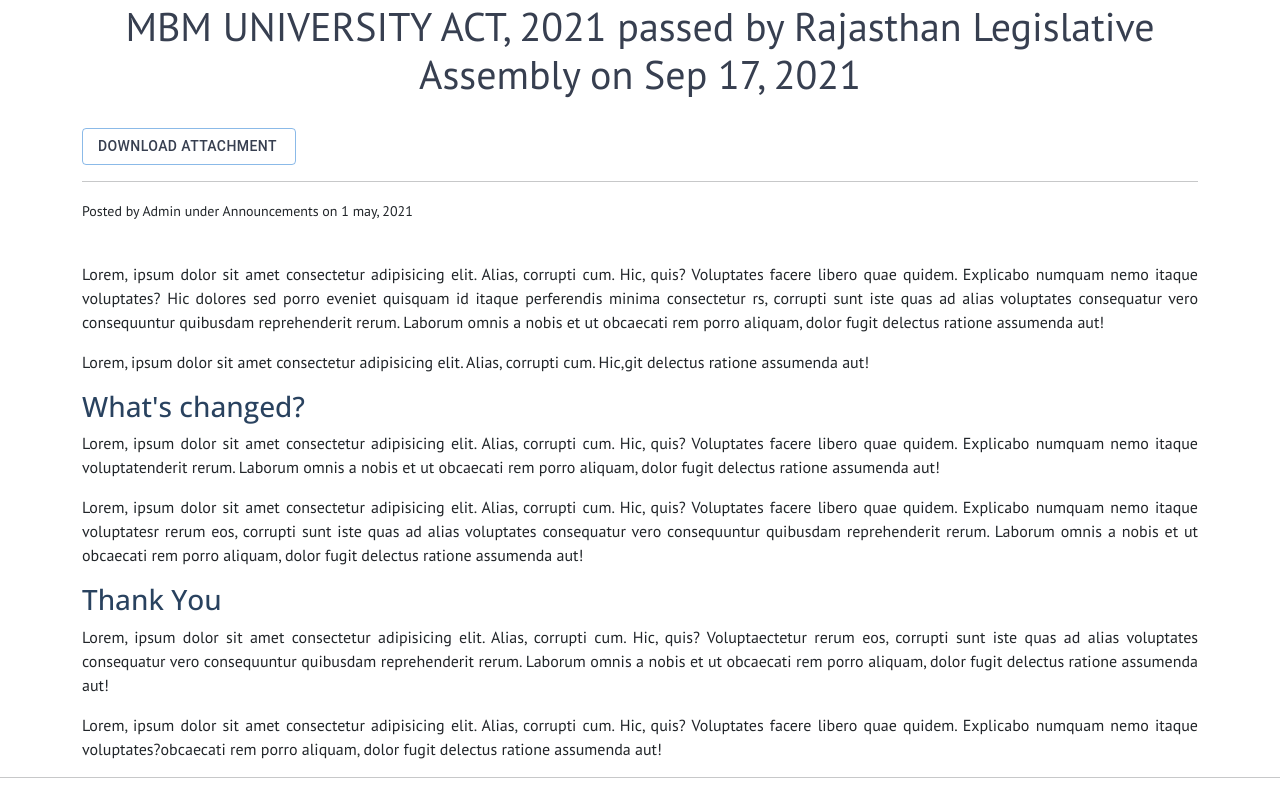
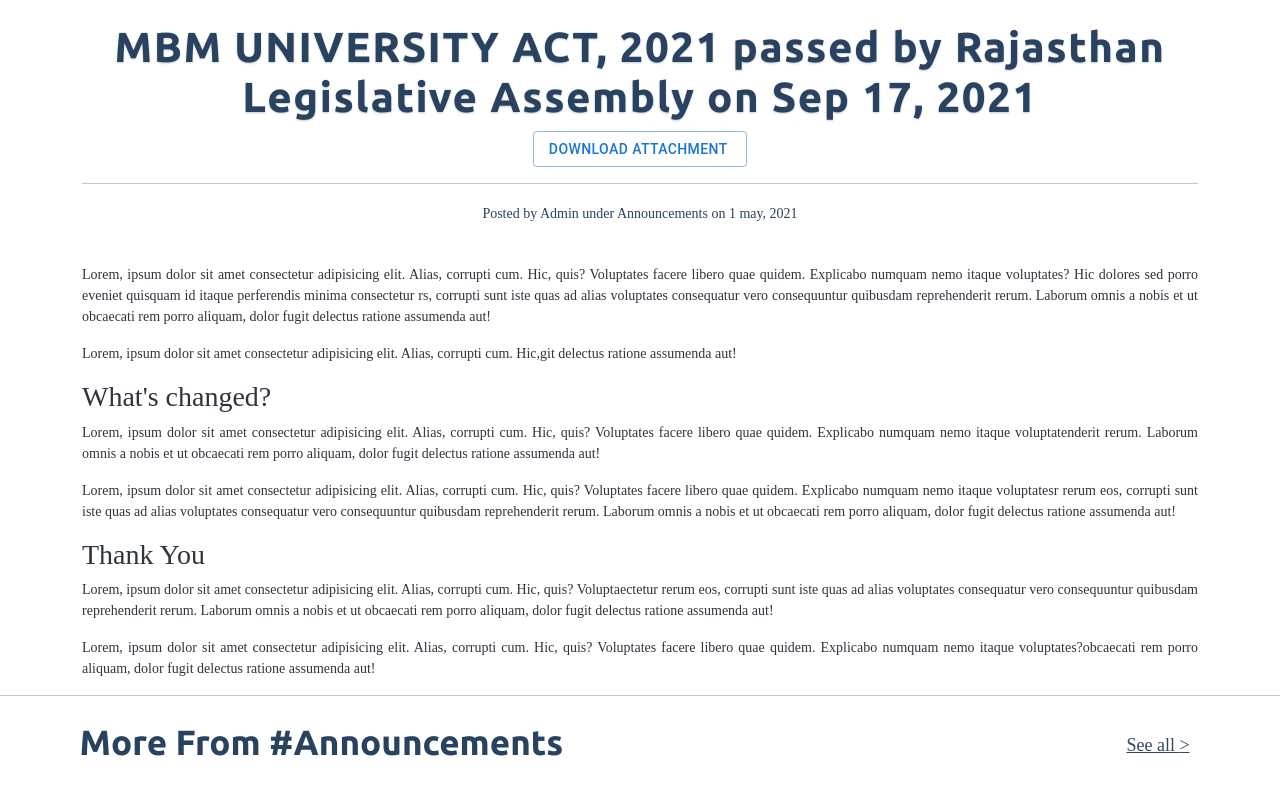
Before and after one commit to tanmay12-sud0/mbm_tanmay, a Next.js app: page /article in a window 1280 px wide. Shown: the part 220-1016 px from the top of the page. Built offline with nearby package versions, Linux system fonts and the light colour scheme; a web font is replaced by a local one.

Commit message:
articleCSS

```diff
--- a/pages/_app.js
+++ b/pages/_app.js
@@ -8,6 +8,7 @@ import "bootstrap/dist/css/bootstrap.min.css";
 import Layout from "../components/layouts";
 import "../styles/about.css";
 import "../styles/announcements.css";
+import "../styles/article.css";
 
 let data = {
   menus: [
--- a/pages/article.js
+++ b/pages/article.js
@@ -13,39 +13,31 @@ function article() {
 
       <div
         style={{
-          marginTop: "40px",
+          // marginTop: "40px",
           alignItems: "center",
           justifyContent: "center",
           fontFamily: "PT Sans",
-          // textAlign: "justify",
-        }}
-        className="container"
-      >
-        <h1
-          style={{
-            textAlign: "center",
-            fontFamily: "PT Sans",
-            marginBottom: "30px",
-          }}
-        >
-          MBM UNIVERSITY ACT, 2021 passed by Rajasthan Legislative Assembly on
-          Sep 17, 2021
-        </h1>
-        <Button variant="outlined" style={{ color: "rgba(55,63,80,1)" }}>
-          DOWNLOAD ATTACHMENT{" "}
-        </Button>
-        <hr />
-        <small>Posted by Admin under Announcements on 1 may, 2021</small>
-      </div>
-      <div
-        style={{
-          marginTop: "40px",
-          alignItems: "center",
-          justifyContent: "center",
           textAlign: "justify",
         }}
         className="container"
       >
+        <h1 className="article-title">
+          MBM UNIVERSITY ACT, 2021 passed by Rajasthan Legislative Assembly on
+          Sep 17, 2021
+        </h1>
+        <div style={{ textAlign: "center" }}>
+          <Button variant="outlined" className="article-downloadButton">
+            DOWNLOAD ATTACHMENT{" "}
+          </Button>
+          <hr />
+        </div>
+        <div style={{ textAlign: "center" }}>
+          <small className="article-subtitle">
+            Posted by Admin under Announcements on 1 may, 2021
+          </small>
+        </div>
+      </div>
+      <div className="article-contentContainer container">
         <p>
           Lorem, ipsum dolor sit amet consectetur adipisicing elit. Alias,
           corrupti cum. Hic, quis? Voluptates facere libero quae quidem.
@@ -99,8 +91,10 @@ function article() {
           paddingRight: "7vw",
         }}
       >
-        <h2>More From #Announcements</h2>
-        <a href="/announcements" style={{ color: "rgba(55,63,80,1)" }}>
+        <h2 className="article-announcementHeading">
+          More From #Announcements
+        </h2>
+        <a href="/announcements" className="article-SeeAll">
           See all {`>`}
         </a>
       </div>
--- a/styles/announcements.css
+++ b/styles/announcements.css
@@ -17,19 +17,19 @@
   margin-bottom: 50px;
 }
 .announcement-button {
-  font-size: 19px;
+  font-size: 20px;
   font-family: "Ubuntu";
   color: rgb(41, 66, 95);
   font-weight: bold;
   text-transform: uppercase;
-  width: 11rem;
-  height: 3rem;
-  /* line-height: 1.2; */
+  width: 12rem;
+  height: 2.5rem;
+
   border-width: 1.5px;
   border-color: rgb(41, 66, 95);
   border-style: solid;
   border-radius: 4px;
-  margin-top: 35px;
+  margin-top: 30px;
 }
 .announcement-mainContent {
   margin-top: "52px";
--- /dev/null
+++ b/styles/article.css
@@ -0,0 +1,123 @@
+.article-title {
+  font-size: 42px;
+  letter-spacing: 1.5px;
+  font-family: "Ubuntu";
+  font-weight: normal;
+  color: rgb(41, 66, 95);
+  /* line-height: 1.25; */
+
+  text-align: center;
+  margin-top: 60px;
+  text-shadow: 0px 1px 2px rgba(36, 59, 86, 0.25);
+}
+.article-downloadButton {
+  border-width: 1.5px;
+  border-color: rgb(41, 66, 95);
+  border-style: solid;
+  border-radius: 3px;
+  margin-top: 27px;
+  margin-bottom: 58px;
+  font-size: 12px;
+  font-family: "Ubuntu";
+  color: rgb(41, 66, 95);
+  font-weight: bold;
+  text-transform: uppercase;
+  line-height: 1.1;
+}
+.article-subtitle {
+  font-size: 14px;
+  font-family: "PTSans";
+  color: rgb(41, 66, 95);
+  line-height: 1.2;
+  text-align: center;
+}
+.article-contentContainer {
+  margin-top: 40px;
+  align-items: center;
+  justify-content: center;
+  text-align: justify;
+}
+.article-contentContainer p {
+  font-size: 14px;
+  font-family: "PTSans";
+  color: rgb(46, 53, 62);
+  /* line-height: 1.429; */
+  text-align: justifyLeft;
+}
+.article-contentContainer h3 {
+  font-family: "PTSans";
+  color: rgb(46, 53, 62);
+}
+.article-announcementHeading {
+  font-size: 38px;
+  font-family: "Ubuntu";
+  margin-top: 55px;
+  margin-bottom: 30px;
+  color: rgb(41, 66, 95);
+  font-weight: bold;
+  /* line-height: 1.2; */
+}
+.article-SeeAll {
+  font-size: 18px;
+  font-family: "PTSans";
+  width: 5rem;
+  color: rgb(49, 72, 99);
+  margin-top: 4rem;
+  margin-right: 0rem;
+  margin-bottom: 30px;
+  text-decoration: underline;
+}
+@media only screen and (max-width: 600px) {
+  .article-title {
+    font-size: 27px;
+    margin-top: 40px;
+    letter-spacing: 0px;
+  }
+  .article-downloadButton {
+    margin-top: 24px;
+    margin-bottom: 20px;
+    font-size: 10px;
+    font-weight: bold;
+  }
+  .article-subtitle {
+    font-size: 12px;
+  }
+  .article-contentContainer {
+    margin-top: 30px;
+  }
+  .article-announcementHeading {
+    font-size: 25px;
+    margin-top: 10px;
+    margin-bottom: 10px;
+  }
+  .article-SeeAll {
+    font-size: 11.5px;
+    margin-top: 19px;
+    margin-right: 0.5rem;
+    margin-bottom: 10px;
+  }
+}
+@media only screen and (max-width: 318px) {
+  .article-SeeAll {
+    display: none;
+  }
+}
+@media only screen and (min-device-width: 768px) and (max-device-width: 1024px) {
+  .article-SeeAll {
+    margin-right: -1rem;
+    margin-bottom: 5px;
+    margin-top: 20px;
+  }
+  .article-announcementHeading {
+    font-size: 35px;
+    margin-top: 9px;
+    margin-bottom: 15px;
+    margin-left: -10px;
+  }
+}
+@media only screen and (min-device-width: 540px) and (max-device-width: 720px) {
+  .article-SeeAll {
+    margin-right: -2rem;
+    font-size: 12px;
+  }
+}
```
